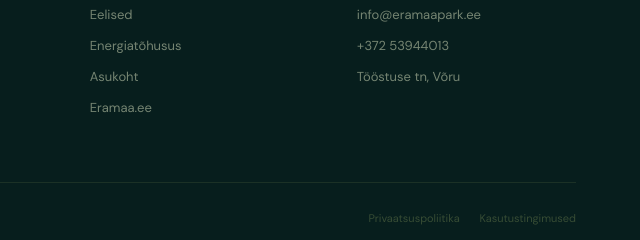
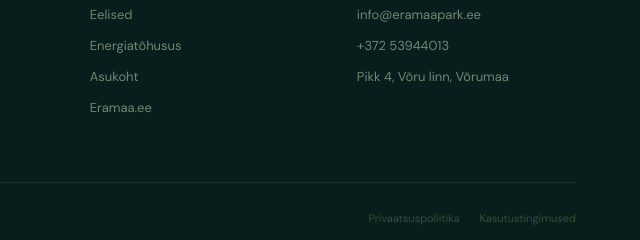
Before and after one commit to Eramaapark/Eramaa-Aripark, a plain HTML site: page index.html in a window 1280 px wide. Shown: the part 6711-6951 px from the top of the page, 640-1280 px from the left. Drawn offline with Linux system fonts and the light colour scheme.

Commit message:
Add files via upload

```diff
--- a/index.html
+++ b/index.html
@@ -600,7 +600,7 @@
           <ul>
             <li><a href="mailto:info@eramaapark.ee">info@eramaapark.ee</a></li>
             <li><a href="tel:+37253944013">+372 53944013</a></li>
-            <li><a href="#location">Tööstuse tn, Võru</a></li>
+            <li><a href="#location">Pikk 4, Võru linn, Võrumaa</a></li>
           </ul>
         </div>
       </div>
```
